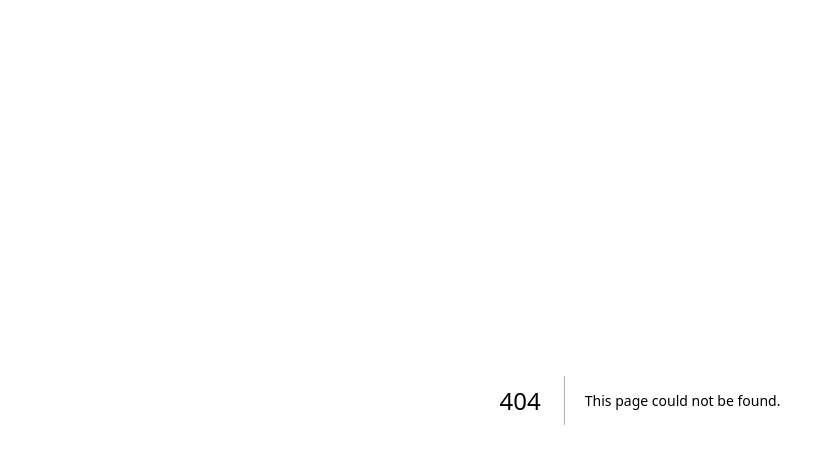
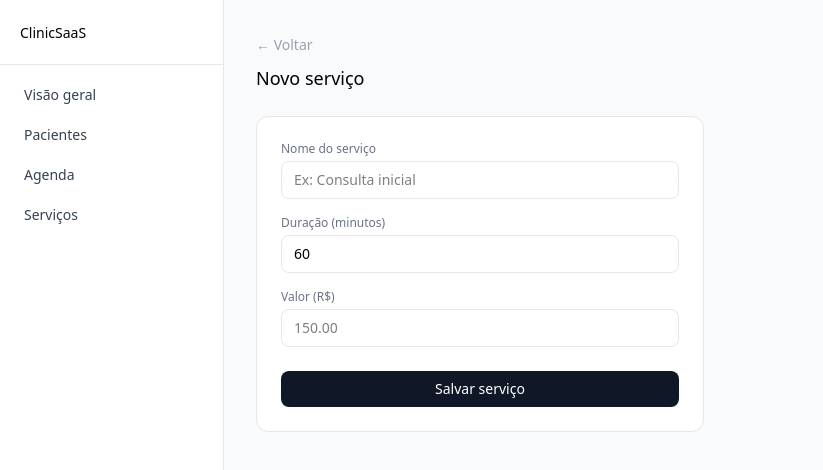
Before and after one commit to brunocperez/cliniq, a Next.js app: page /dashboard/servicos/novo in a window 1280 px wide. Before the commit this address had no page. Shown: the top 470 px of the page, without its empty margins (0-823 px from the left). Built offline with nearby package versions, Linux system fonts and the light colour scheme; no server answers.

Commit message:
dashboard: visão geral e serviços

```diff
--- a/src/app/(dashboard)/dashboard/page.tsx
+++ b/src/app/(dashboard)/dashboard/page.tsx
@@ -1,7 +1,99 @@
-export default function DashboardPage() {
+import { createServerSupabaseClient } from '@/lib/supabase/server'
+
+export default async function DashboardPage() {
+  const supabase = await createServerSupabaseClient()
+
+  const { data: profile } = await supabase
+    .from('profiles')
+    .select('tenant_id, full_name')
+    .single()
+
+  const tenantId = profile?.tenant_id
+
+  // Total de pacientes
+  const { count: totalPacientes } = await supabase
+    .from('patients')
+    .select('*', { count: 'exact', head: true })
+    .eq('tenant_id', tenantId)
+
+  // Consultas hoje
+  const hoje = new Date()
+  const inicioDia = new Date(hoje.setHours(0, 0, 0, 0)).toISOString()
+  const fimDia = new Date(hoje.setHours(23, 59, 59, 999)).toISOString()
+
+  const { count: consultasHoje } = await supabase
+    .from('appointments')
+    .select('*', { count: 'exact', head: true })
+    .eq('tenant_id', tenantId)
+    .gte('scheduled_at', inicioDia)
+    .lte('scheduled_at', fimDia)
+
+  // Próximas consultas
+  const { data: proximasConsultas } = await supabase
+    .from('appointments')
+    .select('*, patients(name)')
+    .eq('tenant_id', tenantId)
+    .gte('scheduled_at', new Date().toISOString())
+    .order('scheduled_at', { ascending: true })
+    .limit(5)
+
   return (
-    <div className="min-h-screen flex items-center justify-center">
-      <h1 className="text-2xl font-medium">Bem-vindo ao Dashboard</h1>
+    <div>
+      <div className="mb-6">
+        <h1 className="text-lg font-medium">Olá, {profile?.full_name}</h1>
+        <p className="text-sm text-gray-500">Aqui está o resumo do seu consultório</p>
+      </div>
+
+      {/* Cards de métricas */}
+      <div className="grid grid-cols-2 gap-4 mb-8">
+        <div className="bg-white border border-gray-200 rounded-xl p-5">
+          <p className="text-xs text-gray-500 mb-1">Total de pacientes</p>
+          <p className="text-2xl font-medium">{totalPacientes ?? 0}</p>
+        </div>
+        <div className="bg-white border border-gray-200 rounded-xl p-5">
+          <p className="text-xs text-gray-500 mb-1">Consultas hoje</p>
+          <p className="text-2xl font-medium">{consultasHoje ?? 0}</p>
+        </div>
+      </div>
+
+      {/* Próximas consultas */}
+      <div className="bg-white border border-gray-200 rounded-xl overflow-hidden">
+        <div className="px-5 py-4 border-b border-gray-100">
+          <h2 className="text-sm font-medium">Próximas consultas</h2>
+        </div>
+        {proximasConsultas && proximasConsultas.length > 0 ? (
+          <div className="divide-y divide-gray-100">
+            {proximasConsultas.map((consulta) => (
+              <div key={consulta.id} className="px-5 py-3 flex items-center justify-between">
+                <div>
+                  <p className="text-sm font-medium">
+                    {(consulta.patients as { name: string } | null)?.name ?? 'Paciente'}
+                  </p>
+                  <p className="text-xs text-gray-500">
+                    {new Date(consulta.scheduled_at).toLocaleString('pt-BR', {
+                      day: '2-digit',
+                      month: '2-digit',
+                      hour: '2-digit',
+                      minute: '2-digit',
+                    })}
+                  </p>
+                </div>
+                <span className={`text-xs px-2 py-0.5 rounded-full ${
+                  consulta.status === 'confirmado'
+                    ? 'bg-green-50 text-green-700'
+                    : 'bg-yellow-50 text-yellow-700'
+                }`}>
+                  {consulta.status}
+                </span>
+              </div>
+            ))}
+          </div>
+        ) : (
+          <p className="px-5 py-8 text-sm text-center text-gray-400">
+            Nenhuma consulta agendada.
+          </p>
+        )}
+      </div>
     </div>
   )
 }
--- /dev/null
+++ b/src/app/(dashboard)/dashboard/servicos/novo/page.tsx
@@ -0,0 +1,104 @@
+'use client'
+
+import { useState } from 'react'
+import { useRouter } from 'next/navigation'
+import { createClient } from '@/lib/supabase/client'
+
+export default function NovoServicoPage() {
+  const router = useRouter()
+  const supabase = createClient()
+
+  const [nome, setNome] = useState('')
+  const [duracao, setDuracao] = useState('60')
+  const [preco, setPreco] = useState('')
+  const [erro, setErro] = useState('')
+  const [loading, setLoading] = useState(false)
+
+  async function handleCriar() {
+    setErro('')
+    setLoading(true)
+
+    const { data: profile } = await supabase
+      .from('profiles')
+      .select('tenant_id')
+      .single()
+
+    const { error } = await supabase
+      .from('services')
+      .insert({
+        tenant_id: profile?.tenant_id,
+        name: nome,
+        duration_minutes: parseInt(duracao),
+        price: preco ? parseFloat(preco) : null,
+      })
+
+    if (error) {
+      console.log(error)
+      setErro(error.message)
+      setLoading(false)
+      return
+    }
+
+    router.push('/dashboard/servicos')
+  }
+
+  return (
+    <div className="max-w-md">
+      <div className="mb-6">
+        <a href="/dashboard/servicos" className="text-sm text-gray-400 hover:text-gray-600">← Voltar</a>
+        <h1 className="text-lg font-medium mt-2">Novo serviço</h1>
+      </div>
+
+      <div className="bg-white border border-gray-200 rounded-xl p-6 flex flex-col gap-4">
+
+        {erro && (
+          <div className="bg-red-50 border border-red-200 text-red-700 rounded-lg px-3 py-2 text-sm">
+            {erro}
+          </div>
+        )}
+
+        <div>
+          <label className="block text-xs text-gray-500 mb-1">Nome do serviço</label>
+          <input
+            type="text"
+            value={nome}
+            onChange={e => setNome(e.target.value)}
+            placeholder="Ex: Consulta inicial"
+            className="w-full border border-gray-200 rounded-lg px-3 py-2 text-sm outline-none focus:border-gray-400"
+          />
+        </div>
+
+        <div>
+          <label className="block text-xs text-gray-500 mb-1">Duração (minutos)</label>
+          <input
+            type="number"
+            value={duracao}
+            onChange={e => setDuracao(e.target.value)}
+            placeholder="60"
+            className="w-full border border-gray-200 rounded-lg px-3 py-2 text-sm outline-none focus:border-gray-400"
+          />
+        </div>
+
+        <div>
+          <label className="block text-xs text-gray-500 mb-1">Valor (R$)</label>
+          <input
+            type="number"
+            value={preco}
+            onChange={e => setPreco(e.target.value)}
+            placeholder="150.00"
+            className="w-full border border-gray-200 rounded-lg px-3 py-2 text-sm outline-none focus:border-gray-400"
+          />
+        </div>
+
+        <button
+          onClick={handleCriar}
+          disabled={loading}
+          className="w-full bg-gray-900 text-white rounded-lg py-2 text-sm font-medium disabled:opacity-50 mt-2"
+        >
+          {loading ? 'Salvando...' : 'Salvar serviço'}
+        </button>
+
+      </div>
+    </div>
+  )
+}
--- /dev/null
+++ b/src/app/(dashboard)/dashboard/servicos/page.tsx
@@ -0,0 +1,63 @@
+import { createServerSupabaseClient } from '@/lib/supabase/server'
+
+export default async function ServicosPage() {
+  const supabase = await createServerSupabaseClient()
+
+  const { data: profile } = await supabase
+    .from('profiles')
+    .select('tenant_id')
+    .single()
+
+  const { data: servicos } = await supabase
+    .from('services')
+    .select('*')
+    .eq('tenant_id', profile?.tenant_id)
+    .order('name', { ascending: true })
+
+  return (
+    <div>
+      <div className="flex items-center justify-between mb-6">
+        <h1 className="text-lg font-medium">Serviços</h1>
+        <a
+          href="/dashboard/servicos/novo"
+          className="text-sm bg-gray-900 text-white px-4 py-2 rounded-lg hover:opacity-90"
+        >
+          + Novo serviço
+        </a>
+      </div>
+
+      <div className="bg-white border border-gray-200 rounded-xl overflow-hidden">
+        <table className="w-full text-sm">
+          <thead>
+            <tr className="border-b border-gray-200 bg-gray-50">
+              <th className="text-left px-4 py-3 text-gray-500 font-medium">Nome</th>
+              <th className="text-left px-4 py-3 text-gray-500 font-medium">Duração</th>
+              <th className="text-left px-4 py-3 text-gray-500 font-medium">Valor</th>
+            </tr>
+          </thead>
+          <tbody>
+            {servicos && servicos.length > 0 ? (
+              servicos.map((servico) => (
+                <tr key={servico.id} className="border-b border-gray-100 last:border-0">
+                  <td className="px-4 py-3 font-medium">{servico.name}</td>
+                  <td className="px-4 py-3 text-gray-500">{servico.duration_minutes} min</td>
+                  <td className="px-4 py-3 text-gray-500">
+                    {servico.price
+                      ? `R$ ${Number(servico.price).toFixed(2)}`
+                      : '—'}
+                  </td>
+                </tr>
+              ))
+            ) : (
+              <tr>
+                <td colSpan={3} className="px-4 py-8 text-center text-gray-400">
+                  Nenhum serviço cadastrado ainda.
+                </td>
+              </tr>
+            )}
+          </tbody>
+        </table>
+      </div>
+    </div>
+  )
+}
--- /dev/null
+++ b/src/app/(dashboard)/layout.tsx
@@ -0,0 +1,39 @@
+import Link from 'next/link'
+
+export default function DashboardLayout({
+  children,
+}: {
+  children: React.ReactNode
+}) {
+  return (
+    <div className="flex min-h-screen">
+
+      {/* Menu lateral */}
+      <aside className="w-56 border-r border-gray-200 bg-white flex flex-col">
+        <div className="px-5 py-5 border-b border-gray-200">
+          <span className="text-sm font-medium">ClinicSaaS</span>
+        </div>
+        <nav className="flex flex-col gap-1 p-3 flex-1">
+          <Link href="/dashboard" className="text-sm px-3 py-2 rounded-lg hover:bg-gray-100 text-gray-700">
+            Visão geral
+          </Link>
+          <Link href="/dashboard/pacientes" className="text-sm px-3 py-2 rounded-lg hover:bg-gray-100 text-gray-700">
+            Pacientes
+          </Link>
+          <Link href="/dashboard/agenda" className="text-sm px-3 py-2 rounded-lg hover:bg-gray-100 text-gray-700">
+            Agenda
+          </Link>
+          <Link href="/dashboard/servicos" className="text-sm px-3 py-2 rounded-lg hover:bg-gray-100 text-gray-700">
+            Serviços
+          </Link>
+        </nav>
+      </aside>
+
+      {/* Conteúdo */}
+      <main className="flex-1 bg-gray-50 p-8">
+        {children}
+      </main>
+
+    </div>
+  )
+}
```
